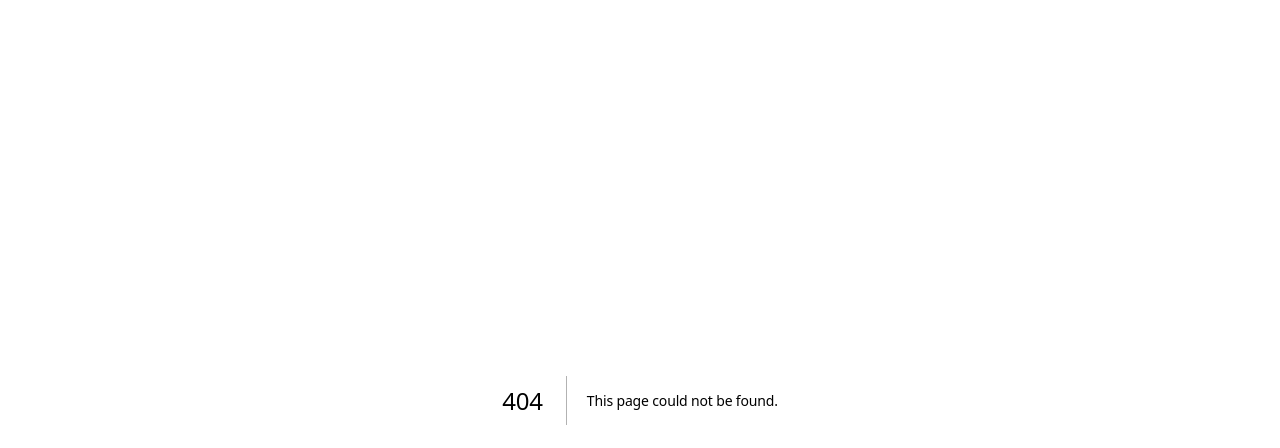
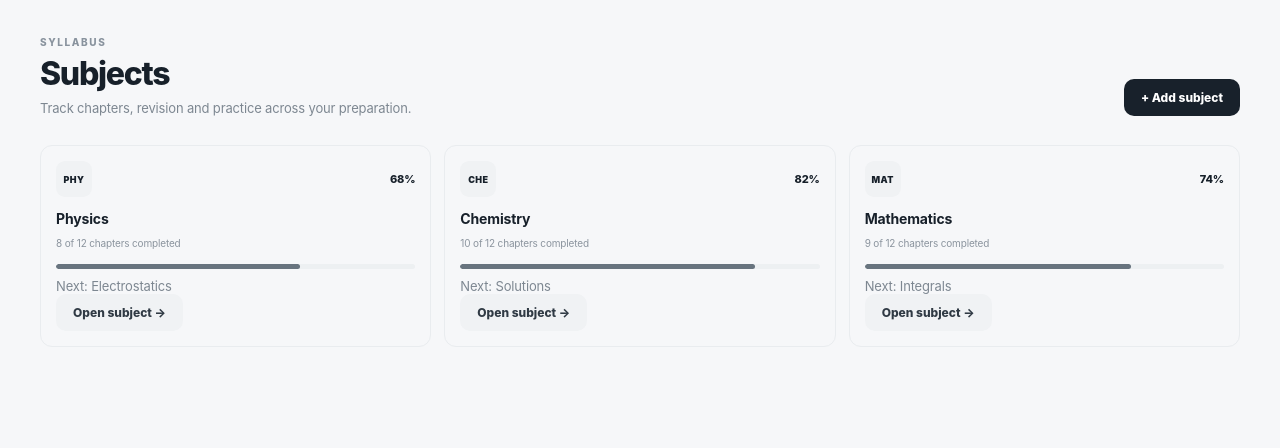
Before and after one commit to kuldeepvermas6364-oss/Lakshya, a Next.js app: page /subjects in a window 1280 px wide. Before the commit this address had no page. Shown: the top 448 px of the page. Built offline with nearby package versions, Linux system fonts and the light colour scheme.

Commit message:
feat: add subjects page

```diff
--- /dev/null
+++ b/app/subjects/page.tsx
@@ -0,0 +1,9 @@
+const subjects = [
+  { name: "Physics", code: "PHY", progress: 68, chapters: 12, done: 8, next: "Electrostatics" },
+  { name: "Chemistry", code: "CHE", progress: 82, chapters: 12, done: 10, next: "Solutions" },
+  { name: "Mathematics", code: "MAT", progress: 74, chapters: 12, done: 9, next: "Integrals" },
+];
+
+export default function SubjectsPage() {
+  return <main className="page"><div className="hero-row"><div><p className="eyebrow">SYLLABUS</p><h1>Subjects</h1><p className="muted">Track chapters, revision and practice across your preparation.</p></div><button className="primary">+ Add subject</button></div><div className="subject-grid">{subjects.map(s=><article className="subject" key={s.name}><div className="subject-top"><div className="subject-icon">{s.code}</div><span>{s.progress}%</span></div><h3>{s.name}</h3><small>{s.done} of {s.chapters} chapters completed</small><div className="bar"><i style={{width:`${s.progress}%`}} /></div><p className="muted">Next: {s.next}</p><button className="secondary">Open subject →</button></article>)}</div></main>;
+}
```
